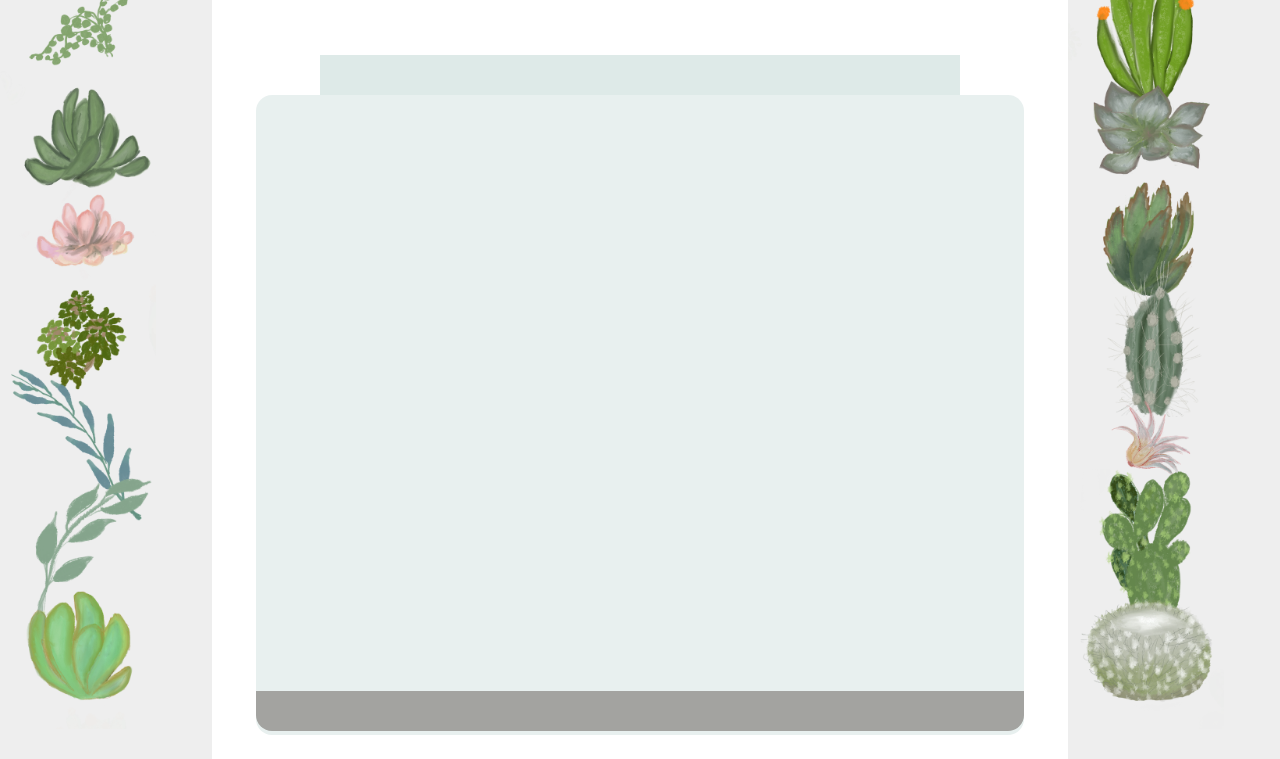
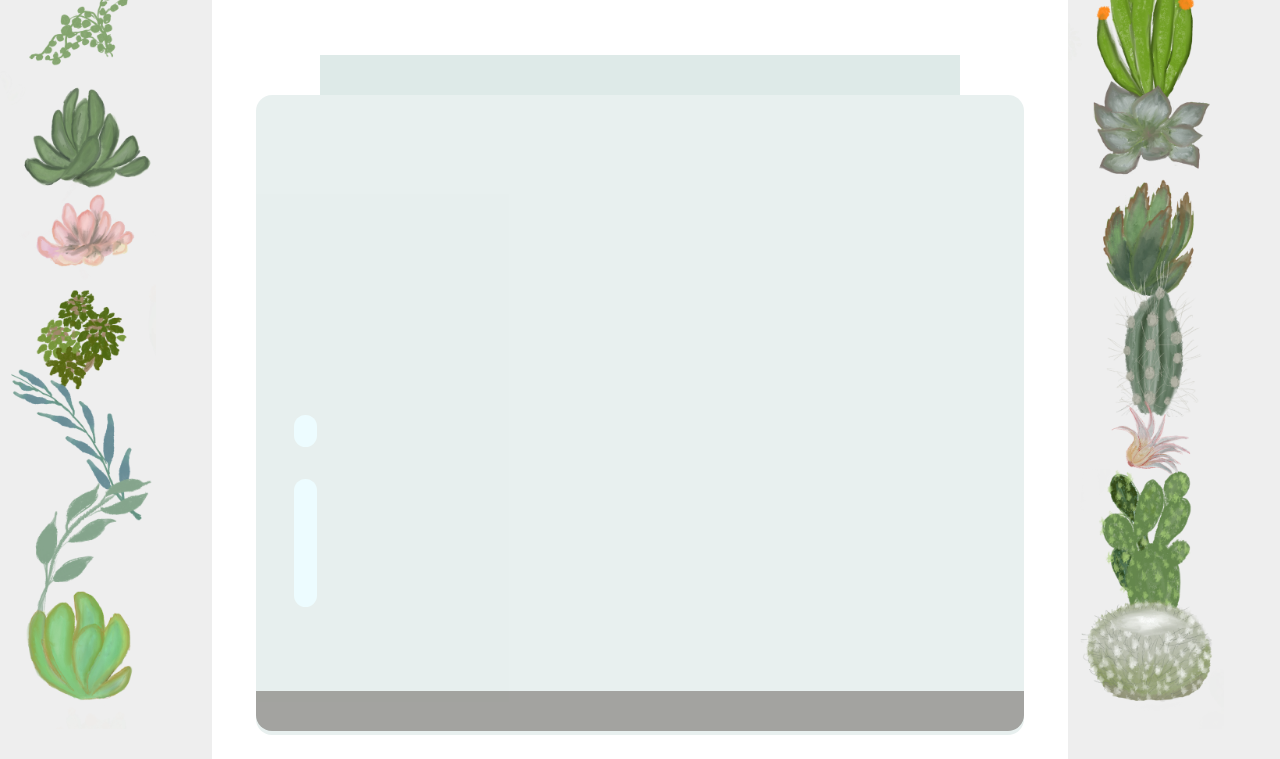
Before and after one commit to hd2yao/web-for-beginning, a plain HTML site: page 3-terrarium/index.html in a window 1280 px wide. Shown: the part 61-820 px from the top of the page. Drawn offline with Linux system fonts and the light colour scheme.

Commit message:
finish terrarium program

```diff
--- a/3-terrarium/style.css
+++ b/3-terrarium/style.css
@@ -8,19 +8,16 @@ body {
 }
 
 #left-container {
-    background-color: #eee;
-    width: 15%;
     left: 0px;
-    top: 0px;
-    position: absolute;
-    height: 100%;
-    padding: 10px;
 }
 
 #right-container {
+    right: 0px;
+}
+
+.container {
     background-color: #eee;
     width: 15%;
-    right: 0px;
     top: 0px;
     position: absolute;
     height: 100%;
@@ -84,3 +81,23 @@ body {
 	opacity: 0.7;
 	z-index: -1;
 }
+
+.jar-glossy-long {
+	width: 3%;
+	height: 20%;
+	border-radius: 2rem;
+	background: #ddfbff;
+	position: absolute;
+	bottom: 20%;
+	left: 5%;
+}
+
+.jar-glossy-short {
+	width: 3%;
+	height: 5%;
+	border-radius: 2rem;
+	background: #ddfbff;
+	position: absolute;
+	bottom: 45%;
+	left: 5%;
+}
```
